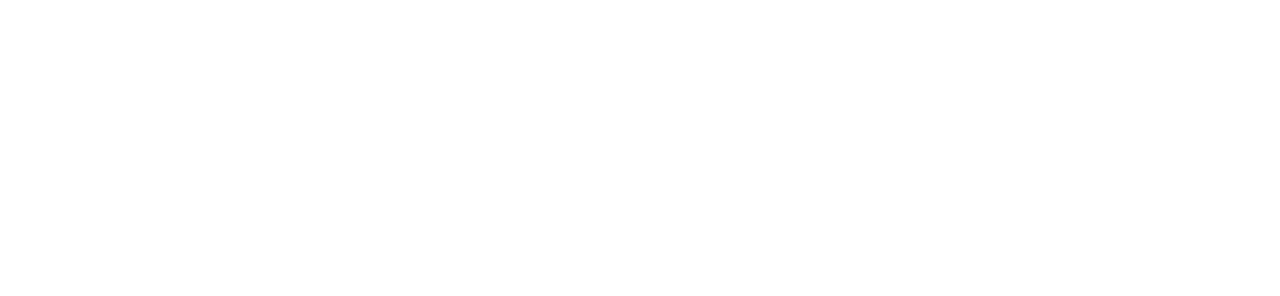
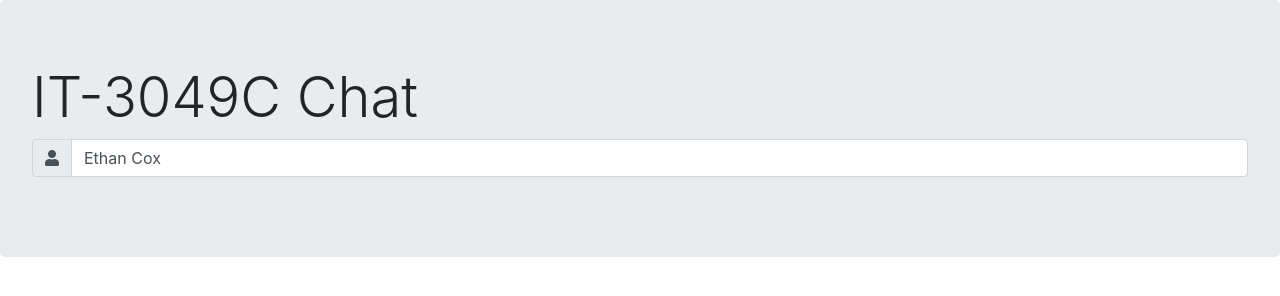
Before and after one commit to IT3049C-Lively-FA23/chatting-application-cox2ej, a website: page index.html in a window 1280 px wide. Drawn offline with Linux system fonts and the light colour scheme.

Commit message:
added functionality to the jumbotron div

```diff
--- a/index.html
+++ b/index.html
@@ -15,7 +15,17 @@
 
     <body>
         <header>
-
+            <div class="jumbotron">
+                <h1 class="display-4">IT-3049C Chat</h1>
+                <div class="input-group mb-3">
+                    <div class="input-group-prepend">
+                        <span class="input-group-text">
+                            <i class="fas fa-user"></i>
+                        </span>
+                    </div>
+                    <input id="my-name-input" type="text" class="form-control" placeholder="Name" value="Ethan Cox">
+                </div>
+            </div>
         </header>
 
         <div id="chat">
```
